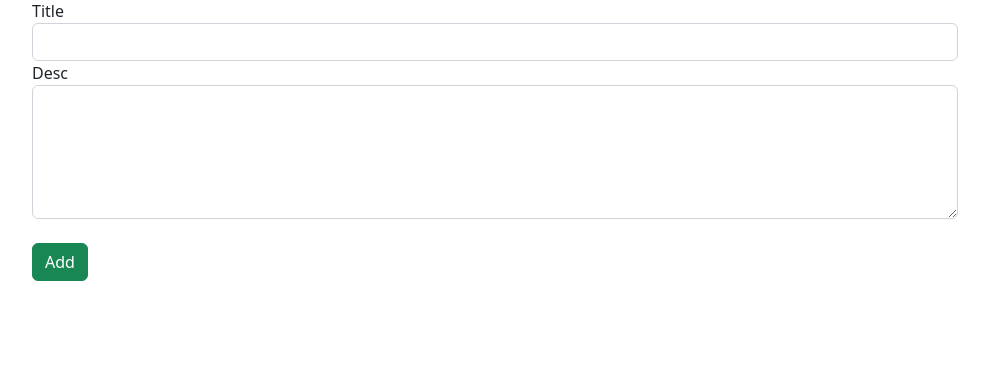
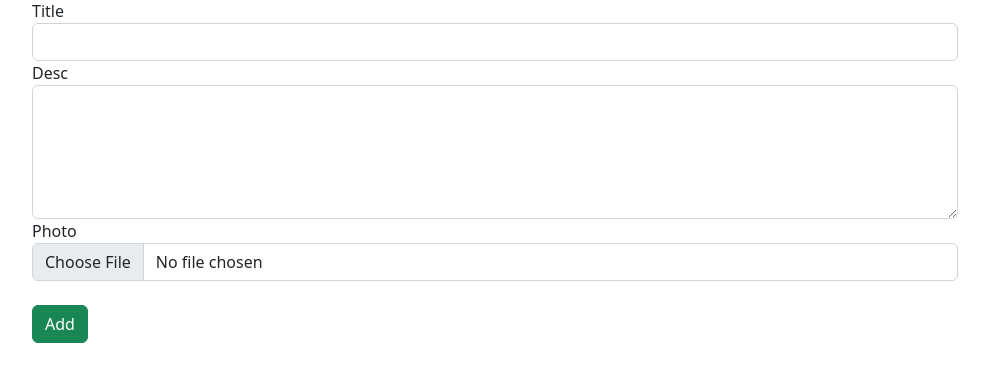
Before and after one commit to ddianaoo/Django-ToDo, a Django app: page /list/1/add-task/ in a window 1280 px wide. Shown: the part 155-537 px from the top of the page, without its empty margins (50-1039 px from the left). Run offline with Django 4.2, Linux system fonts and the light colour scheme; the visitor is signed in with stand-in values (Sample User, id 1).

Commit message:
add image field to Task model

```diff
--- a/ToDo/ToDo/urls.py
+++ b/ToDo/ToDo/urls.py
@@ -16,9 +16,14 @@ Including another URLconf
 """
 from django.contrib import admin
 from django.urls import path, include
+from django.conf import settings
+from django.conf.urls.static import static
+
 
 urlpatterns = [
     path('admin/', admin.site.urls),
     path('', include('lists.urls')),
     path('myauth/', include('myauth.urls')),
 ]
+if settings.DEBUG:
+    urlpatterns += static(settings.MEDIA_URL, document_root=settings.MEDIA_ROOT)
--- a/ToDo/lists/forms.py
+++ b/ToDo/lists/forms.py
@@ -16,10 +16,11 @@ class TaskForm(forms.ModelForm):
 
     class Meta:
         model = Task
-        fields = ['title', 'desc', 'list']
+        fields = ['title', 'desc', 'list', 'photo']
         widgets = {
             'title': forms.TextInput(attrs={'class': 'form-control'}),
             'desc': forms.Textarea(attrs={'class': 'form-control', 'rows': 5}),
+            'photo': forms.FileInput(attrs={'class': 'form-control'})
         }
 
 
@@ -30,6 +31,7 @@ class ChangeTaskForm(forms.ModelForm):
     # updated_at = models.DateTimeField(auto_now=True)
     # list = models.ForeignKey(List, on_delete=models.CASCADE, blank=False)
     # is_done = models.BooleanField(default=False)
+    # photo = models.ImageField(upload_to='photos/%Y/%m/%d/', blank=True)
 
     class Meta:
         model = Task
--- a/ToDo/lists/models.py
+++ b/ToDo/lists/models.py
@@ -23,6 +23,7 @@ class Task(models.Model):
     updated_at = models.DateTimeField(auto_now=True)
     list = models.ForeignKey(List, on_delete=models.CASCADE, blank=False)
     is_done = models.BooleanField(default=False)
+    photo = models.ImageField(upload_to='photos/%Y/%m/%d/', blank=True)
 
     class Meta:
         ordering = ['created_at']
--- a/ToDo/lists/templates/lists/get_lists.html
+++ b/ToDo/lists/templates/lists/get_lists.html
@@ -3,6 +3,7 @@
 
 {% block content %}
 <h1>{{title}}</h1>
+{% if lists %}
 <ol>
 {% for list in lists %}
     <li>
@@ -11,4 +12,7 @@
     <br>
 {% endfor %}
 </ol>
+{% else %}
+<p>You don`t have any notes!<a href="{% url 'list_create' %}"> Create first</a></p>
+{% endif %}
 {% endblock %}
--- a/ToDo/lists/templates/lists/task_create.html
+++ b/ToDo/lists/templates/lists/task_create.html
@@ -6,11 +6,12 @@
 <h2>Create New Task</h2>
 <br>
 
-<form method="POST"  action="">
+<form method="POST"  action="" enctype="multipart/form-data">
     {% csrf_token %}
     {{ form.list.as_hidden }}
     {{ form.title.label }}{{ form.title }}
     {{ form.desc.label }}{{ form.desc }}
+    {{ form.photo.label }}{{ form.photo }}
     <br>
     <button type="submit" class="btn btn-success">Add</button>
 
--- a/ToDo/lists/templates/lists/task_detail.html
+++ b/ToDo/lists/templates/lists/task_detail.html
@@ -14,6 +14,10 @@
         <h6 class="card-subtitle mb-2" style="color: red">not done</h6>
         {% endif %}
 
+        {% if task.photo %}
+        <img src="{{ task.photo.url }}"  width="500px">
+        {% endif %}
+
         <p class="card-text">{{ task.desc }}</p>
         <p class="card-text text-muted">{{ task.created_at }}</p>
         <a href="{% url 'change_task' list_id task.id %}" class="btn btn-warning">Change</a>
--- a/ToDo/lists/views.py
+++ b/ToDo/lists/views.py
@@ -54,7 +54,7 @@ def get_tasks(request, id):
 
 def add_task(request, id):
     if request.method == 'POST':
-        form = TaskForm(request.POST, initial={'list': id})
+        form = TaskForm(request.POST, request.FILES, initial={'list': id})
         if form.is_valid():
             form.save()
             messages.success(request, 'New task was successfully created!')
```
Also changed, not shown: ToDo/ToDo/settings.py (+7 -0 lines), ToDo/lists/migrations/0002_alter_list_options_alter_task_options_task_photo.py (added), ToDo/media/photos/2023/05/01/my_photo.jpg (added), ToDo/media/photos/2023/05/01/todolist.png (added), ToDo/media/photos/2023/05/01/todolist_JtCo3Np.png (added).
